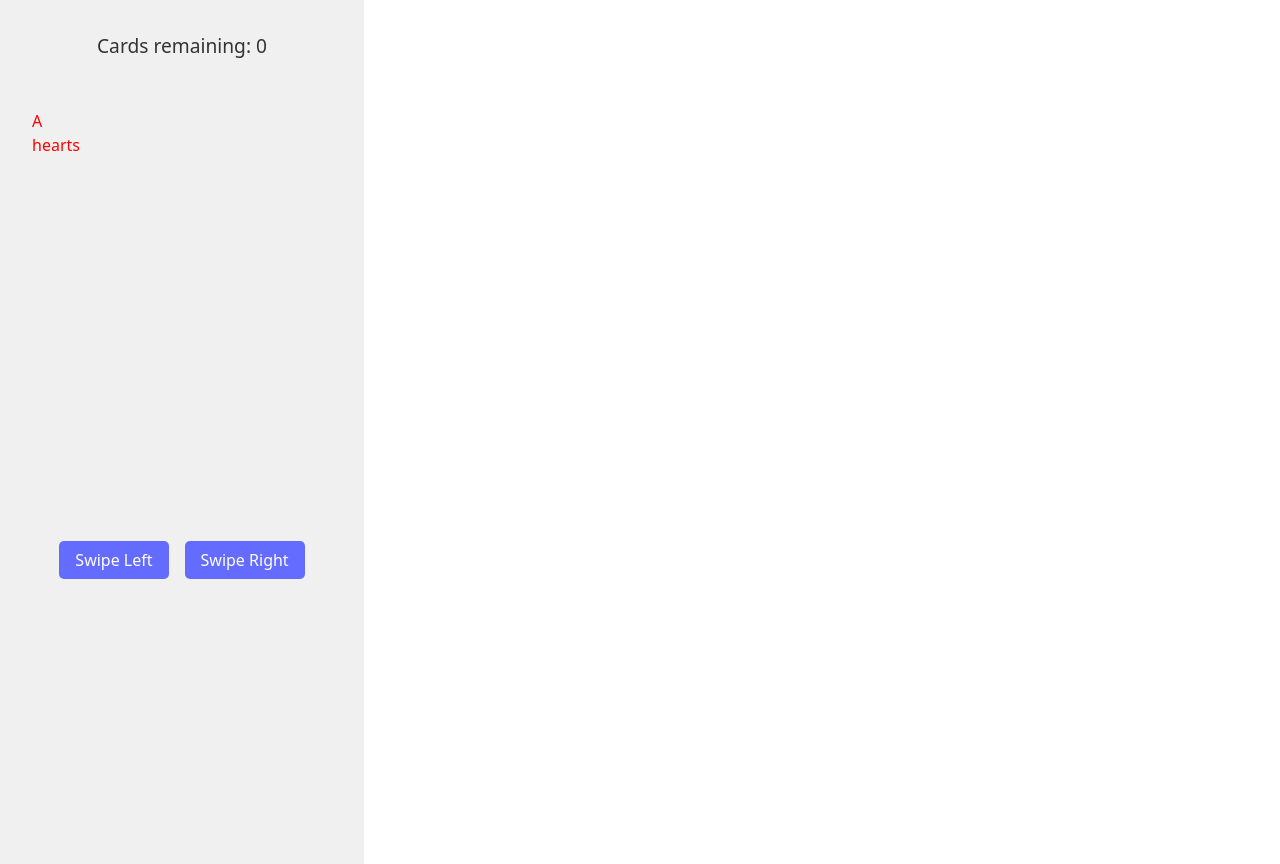
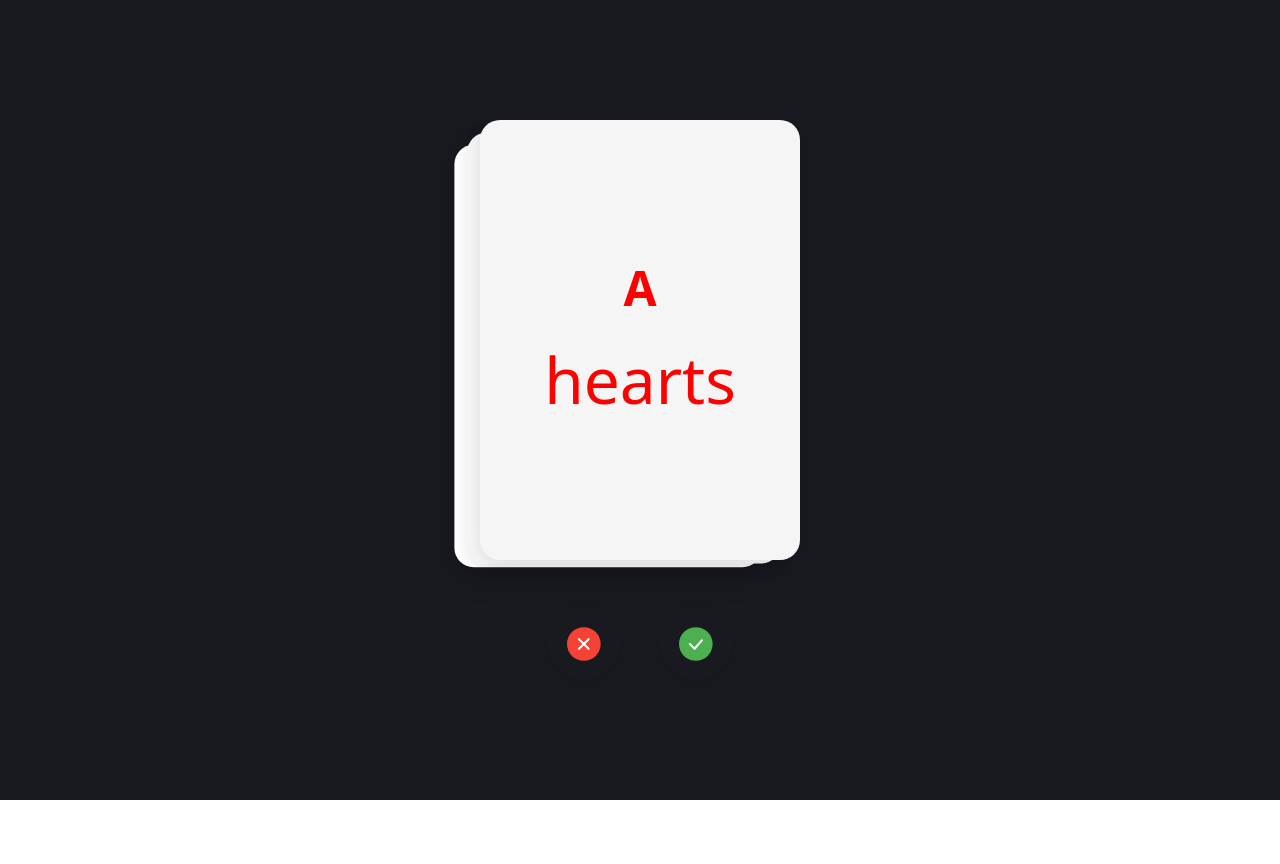
Before and after one commit to yaakov-sanders/decisiondeck, a React (Vite) app: page / in a window 1280 px wide. After the commit the page ends 800 px from the top, so only its background shows below. Built offline with nearby package versions, Linux system fonts and the light colour scheme.

Commit message:
Modernize DecisionDeckView rendering: correct card stacking order, modern UI, and pixel-perfect design

```diff
--- a/src/components/DecisionDeckView.css
+++ b/src/components/DecisionDeckView.css
@@ -2,9 +2,11 @@
   display: flex;
   flex-direction: column;
   align-items: center;
-  padding: 2rem;
+  justify-content: center;
   min-height: 100vh;
-  background-color: #f0f0f0;
+  width: 100vw;
+  background-color: #181a20;
+  gap: 2rem;
 }
 
 .decision-deck-container {
@@ -14,15 +16,85 @@
   position: relative;
 }
 
+.decision-deck-outer {
+  min-height: 100vh;
+  width: 100vw;
+  display: flex;
+  align-items: center;
+  justify-content: center;
+  background: #181a20;
+}
+
+.decision-deck-center-col {
+  display: flex;
+  flex-direction: column;
+  align-items: center;
+  justify-content: center;
+}
+
 .decision-deck-counter {
-  font-size: 1.2rem;
-  margin-bottom: 1rem;
-  color: #333;
+  font-size: 1.1rem;
+  color: #fff;
+  margin-bottom: 1.2rem;
+  opacity: 0.85;
+  letter-spacing: 0.01em;
+}
+
+.decision-deck-stack {
+  position: relative;
+  width: 320px;
+  height: 440px;
+  margin: 0 0 2.2rem 0;
+  display: flex;
+  align-items: center;
+  justify-content: center;
+}
+
+.decision-deck-card {
+  position: absolute;
+  top: 50%;
+  left: 0;
+  width: 320px;
+  height: 440px;
+  background: white;
+  border-radius: 18px;
+  box-shadow: 0 8px 24px rgba(0,0,0,0.18);
+  display: flex;
+  align-items: center;
+  justify-content: center;
+  transition: transform 0.2s, box-shadow 0.2s;
+  transform: translateY(-50%);
+}
+
+.playing-card {
+  width: 90%;
+  height: 90%;
+  background: transparent;
+  border-radius: 12px;
+  box-shadow: none;
+  display: flex;
+  flex-direction: column;
+  justify-content: center;
+  align-items: center;
+  font-size: 2rem;
+  padding: 0;
+  position: relative;
+}
+
+.card-value {
+  font-size: 3rem;
+  font-weight: bold;
+  margin-bottom: 0.5rem;
+}
+
+.card-suit {
+  font-size: 4rem;
 }
 
 .decision-deck-controls {
   display: flex;
-  gap: 1rem;
+  gap: 2.5rem;
+  margin-top: 0.5rem;
 }
 
 .decision-deck-controls button {
@@ -40,6 +112,26 @@
   background-color: #535bf2;
 }
 
+.swipe-btn {
+  background: none;
+  border: none;
+  outline: none;
+  cursor: pointer;
+  padding: 0;
+  border-radius: 50%;
+  width: 64px;
+  height: 64px;
+  display: flex;
+  align-items: center;
+  justify-content: center;
+  transition: box-shadow 0.2s, background 0.2s;
+  box-shadow: 0 2px 8px rgba(0,0,0,0.10);
+}
+
+.swipe-btn:active {
+  box-shadow: 0 0 0 4px rgba(100, 108, 255, 0.15);
+}
+
 .decision-deck-loading,
 .decision-deck-empty {
   display: flex;
@@ -49,3 +141,88 @@
   font-size: 1.5rem;
   color: #666;
 }
+
+.modern-deck-bg {
+  min-height: 100vh;
+  width: 100vw;
+  background: #181a20;
+  display: flex;
+  align-items: center;
+  justify-content: center;
+}
+
+.modern-deck-center-col {
+  display: flex;
+  flex-direction: column;
+  align-items: center;
+  justify-content: center;
+}
+
+.modern-deck-stack {
+  position: relative;
+  width: 320px;
+  height: 440px;
+  margin-bottom: 2.5rem;
+  display: flex;
+  align-items: center;
+  justify-content: center;
+}
+
+.modern-deck-card {
+  position: absolute;
+  top: 0;
+  left: 0;
+  width: 320px;
+  height: 440px;
+  border-radius: 20px;
+  box-shadow: 0 8px 32px rgba(0,0,0,0.18), 0 2px 8px rgba(0,0,0,0.10);
+  background: #fff;
+  display: flex;
+  align-items: center;
+  justify-content: center;
+  transition: box-shadow 0.2s, transform 0.2s;
+}
+
+.card-back {
+  background: #f5f5f5;
+  box-shadow: 0 4px 16px rgba(0,0,0,0.10);
+}
+
+.card-front {
+  background: #fff;
+  box-shadow: 0 8px 32px rgba(0,0,0,0.18);
+}
+
+.modern-card-content {
+  width: 90%;
+  height: 90%;
+  display: flex;
+  align-items: center;
+  justify-content: center;
+}
+
+.modern-deck-controls {
+  display: flex;
+  gap: 2.5rem;
+  margin-top: 0.5rem;
+  justify-content: center;
+}
+
+.modern-swipe-btn {
+  background: none;
+  border: none;
+  outline: none;
+  cursor: pointer;
+  border-radius: 50%;
+  width: 72px;
+  height: 72px;
+  display: flex;
+  align-items: center;
+  justify-content: center;
+  box-shadow: 0 2px 8px rgba(0,0,0,0.10);
+  transition: box-shadow 0.2s, background 0.2s;
+}
+
+.modern-swipe-btn:active {
+  box-shadow: 0 0 0 6px rgba(100, 108, 255, 0.10);
+}
--- a/src/components/DecisionDeckView.tsx
+++ b/src/components/DecisionDeckView.tsx
@@ -23,6 +23,7 @@ export function DecisionDeckView<T extends BaseCardData>({
         await deck.authenticate();
         await deck.initialize();
         setCurrentCard(deck.getCurrentCard());
+        setRemainingCards(deck.getRemainingCards());
         setIsLoading(false);
       } catch (error) {
         console.error('Failed to initialize deck:', error);
@@ -33,11 +34,19 @@ export function DecisionDeckView<T extends BaseCardData>({
     initializeDeck();
   }, [deck]);
 
+  // Get the top 3 cards for the stack effect
+  const getTopCards = () => {
+    // Just take the next 3 cards in order
+    return deck['cards']?.slice(deck['currentIndex'], deck['currentIndex'] + 3) || [];
+  };
+
+  const topCards = getTopCards();
+
   const handleSwipeLeft = async () => {
     if (currentCard) {
       await deck.swipeLeft();
       setCurrentCard(deck.getCurrentCard());
-      setRemainingCards(prev => Math.max(0, prev - 1));
+      setRemainingCards(deck.getRemainingCards());
     }
   };
 
@@ -45,7 +54,7 @@ export function DecisionDeckView<T extends BaseCardData>({
     if (currentCard) {
       await deck.swipeRight();
       setCurrentCard(deck.getCurrentCard());
-      setRemainingCards(prev => Math.max(0, prev - 1));
+      setRemainingCards(deck.getRemainingCards());
     }
   };
 
@@ -57,17 +66,59 @@ export function DecisionDeckView<T extends BaseCardData>({
     return <div className="decision-deck-empty">No more cards!</div>;
   }
 
-  const CardComponent = currentCard.getCardComponent();
-
+  // Modern, pixel-perfect rendering
   return (
-    <div className={`decision-deck-view ${className}`}>
-      <div className="decision-deck-counter">Cards remaining: {remainingCards}</div>
-      <div className="decision-deck-container">
-        <CardComponent />
-      </div>
-      <div className="decision-deck-controls">
-        <button onClick={handleSwipeLeft}>Swipe Left</button>
-        <button onClick={handleSwipeRight}>Swipe Right</button>
+    <div className="modern-deck-bg">
+      <div className="modern-deck-center-col">
+        <div className="modern-deck-stack">
+          {/* Render up to 3 cards for the stack effect, last card visually on top */}
+          {topCards.map((card, idx) => {
+            const CardComponent = card.getCardComponent();
+            // Stack offsets: bottom card is furthest back
+            const offsets = [
+              { z: 3, t: 'translate(0, 0) scale(1)' },
+              { z: 2, t: 'translate(-16px, 8px) scale(0.98)' },
+              { z: 1, t: 'translate(-32px, 16px) scale(0.96)' },
+            ];
+            const { z, t } = offsets[idx] || offsets[2];
+            return (
+              <div
+                key={card.getMetadata().id}
+                className={`modern-deck-card ${idx === topCards.length - 1 ? 'card-front' : 'card-back'}`}
+                style={{
+                  zIndex: z,
+                  transform: t,
+                  width: 320,
+                  height: 440,
+                  display: 'flex',
+                  alignItems: 'center',
+                  justifyContent: 'center',
+                  background: idx === topCards.length - 1 ? '#fff' : '#f5f5f5',
+                  borderRadius: 20
+                }}
+              >
+                <div className="modern-card-content">
+                  <CardComponent />
+                </div>
+              </div>
+            );
+          })}
+        </div>
+        <div className="modern-deck-controls">
+          <button className="modern-swipe-btn swipe-left" onClick={handleSwipeLeft} aria-label="Swipe Left">
+            <svg width="56" height="56" viewBox="0 0 56 56" fill="none" xmlns="http://www.w3.org/2000/svg">
+              <circle cx="28" cy="28" r="28" fill="#F44336"/>
+              <path d="M36 20L20 36" stroke="white" strokeWidth="3.5" strokeLinecap="round"/>
+              <path d="M20 20L36 36" stroke="white" strokeWidth="3.5" strokeLinecap="round"/>
+            </svg>
+          </button>
+          <button className="modern-swipe-btn swipe-right" onClick={handleSwipeRight} aria-label="Swipe Right">
+            <svg width="56" height="56" viewBox="0 0 56 56" fill="none" xmlns="http://www.w3.org/2000/svg">
+              <circle cx="28" cy="28" r="28" fill="#4CAF50"/>
+              <path d="M18 28L26 36L38 22" stroke="white" strokeWidth="3.5" strokeLinecap="round" strokeLinejoin="round"/>
+            </svg>
+          </button>
+        </div>
       </div>
     </div>
   );
```
